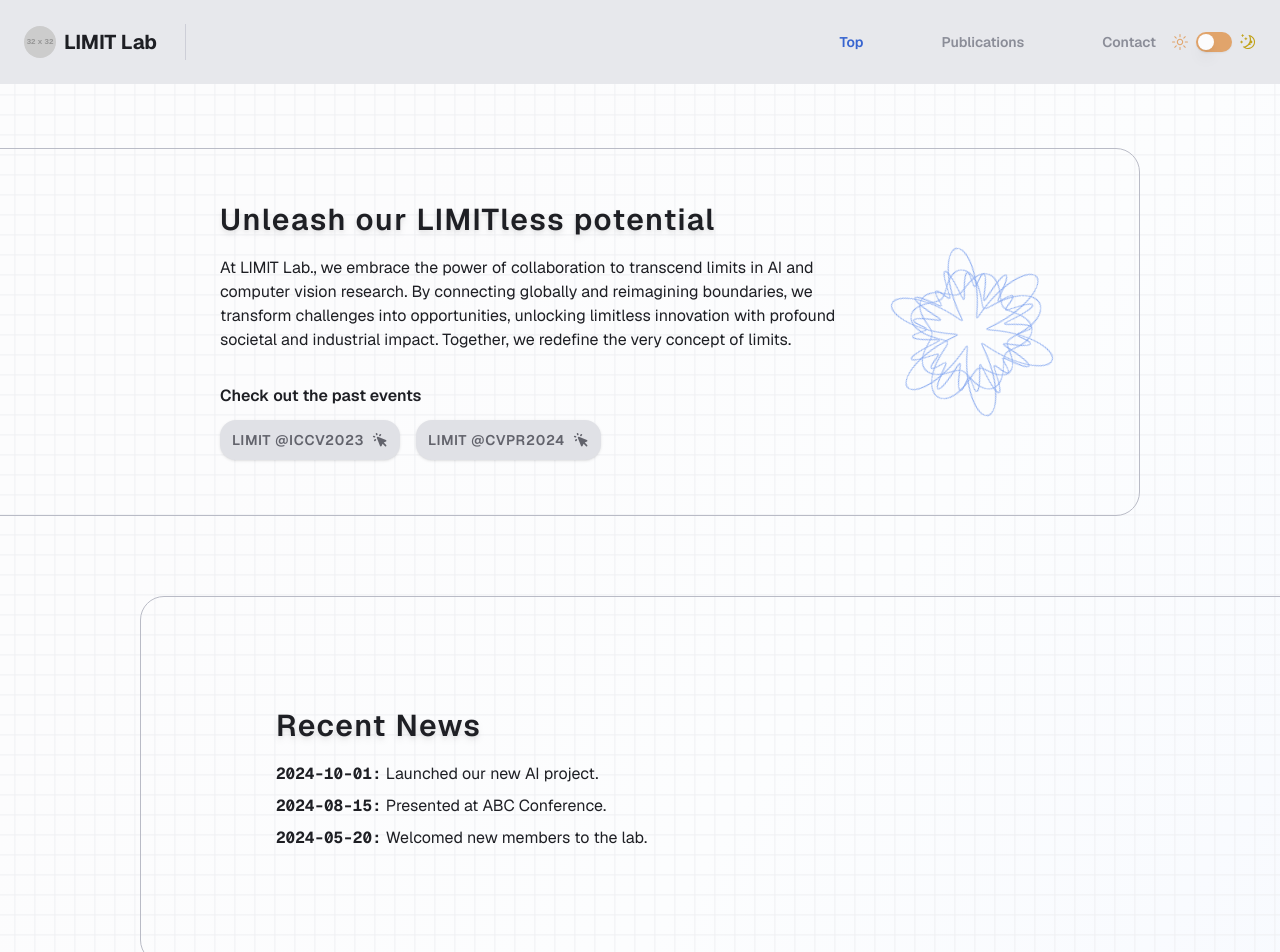
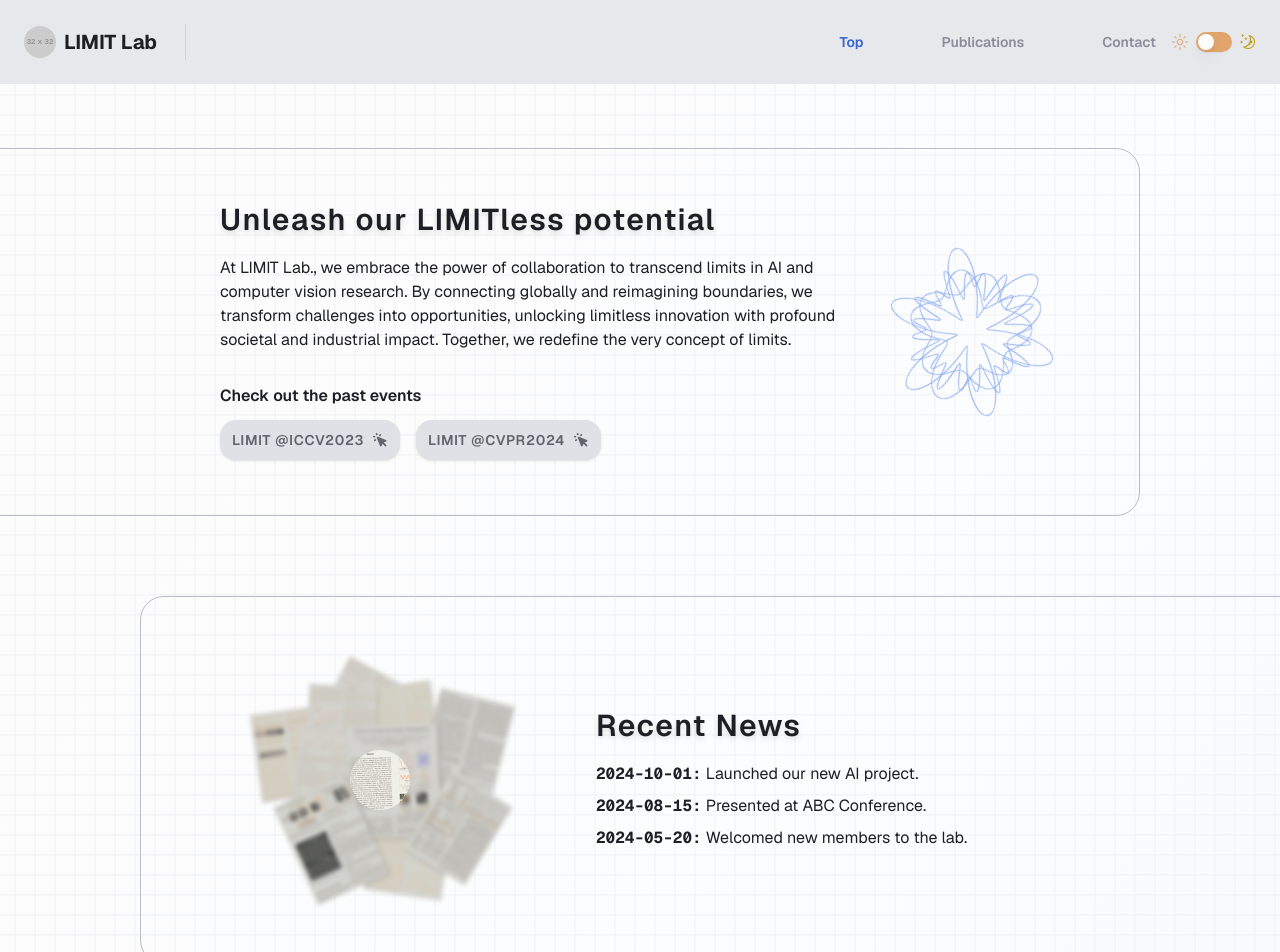
Before and after one commit to cvpaperchallenge-alumni/limit-lab-homepage, a Next.js app: page / in a window 1280 px wide. Shown: the top 952 px of the page. Built offline with nearby package versions, Linux system fonts and the light colour scheme; what tailwindcss-animated would draw is missing.

Commit message:
:art: Update paper ocean design

```diff
--- a/src/app/(homepage)/page.tsx
+++ b/src/app/(homepage)/page.tsx
@@ -74,7 +74,7 @@ export default function TopPage() {
 
       {/* Recent News */}
       <div className="relative flex w-full max-w-[1000px] animate-slide-in-right flex-col-reverse items-center gap-6 px-4 py-8 sm:px-8 sm:py-10 md:flex-row md:items-center md:gap-8 md:px-12 md:py-14 lg:gap-14 lg:px-20 before:absolute before:inset-y-0 before:-right-full before:z-0 before:block before:w-[200%] before:rounded-l-3xl before:border before:border-block-border">
-        <div className="flex justify-center md:justify-start">
+        <div className="flex h-auto w-auto min-w-[320px] justify-center md:justify-start">
           <PaperOceanDesign />
         </div>
         <div className="flex w-full animate-fade-in-top flex-col items-start gap-3 animate-delay-700 animate-duration-500">
--- a/src/app/(homepage)/publications/page.tsx
+++ b/src/app/(homepage)/publications/page.tsx
@@ -132,13 +132,14 @@ export default function PublicationsPage() {
             <Card key={pub.id} className="w-full place-content-center p-3 sm:p-4">
               <CardContent className="flex h-full flex-col items-center gap-4 p-0 md:flex-row md:items-start">
                 {/* Publication Image */}
-                <div className="w-full md:w-1/3 md:min-w-60 lg:min-w-80">
+                <div className="w-full overflow-hidden rounded-md md:w-1/3 md:min-w-60 lg:min-w-80">
                   <AspectRatio ratio={16 / 9}>
                     <Image
                       src={pub.imageUrl}
                       alt={pub.title}
                       fill
                       className="rounded-md object-cover"
+                      priority={pub.id === 1}
                     />
                   </AspectRatio>
                 </div>
--- a/src/components/paper-ocean-design.tsx
+++ b/src/components/paper-ocean-design.tsx
@@ -18,29 +18,36 @@ export function PaperOceanDesign() {
 
   return (
     <div
-      className="relative h-48 w-full max-w-80 sm:h-56 md:h-64"
+      className="relative h-48 w-80 overflow-hidden rounded-2xl sm:h-56 md:h-64"
       onMouseMove={handleMouseMove}
     >
       <Image
         src={testImage}
-        alt="paper ocean"
-        className="pointer-events-none absolute h-full w-full rounded-2xl object-cover blur-[2px] contrast-75"
+        alt="paper ocean background"
+        className="pointer-events-none absolute inset-0 h-full w-full object-cover blur-[2px] contrast-75"
+        priority
       />
+
       <Image
         src={testImage}
-        alt="paper ocean"
+        alt="paper ocean focus"
         className={
-          'pointer-events-none absolute h-full w-full rounded-2xl object-cover ' +
+          'pointer-events-none absolute inset-0 h-full w-full object-cover ' +
           (isIdle ? 'animate-scale-up-md' : '')
         }
         style={{
-          clipPath: isIdle
-            ? `circle(50px at ${cursor.x}px ${cursor.y}px)`
-            : `circle(30px at ${cursor.x}px ${cursor.y}px)`,
-          transition: isIdle ? 'clip-path 0.5s' : 'none',
+          clipPath: cursor.x === 0 && cursor.y === 0
+            ? 'circle(30px at 50% 50%)'
+            : isIdle
+              ? `circle(50px at ${cursor.x}px ${cursor.y}px)`
+              : `circle(30px at ${cursor.x}px ${cursor.y}px)`,
+          transition: isIdle ? 'clip-path 0.5s, transform 0.5s' : 'none',
           transform: isIdle ? 'scale(1.2)' : 'scale(1)',
-          transformOrigin: `${cursor.x}px ${cursor.y}px`,
+          transformOrigin: cursor.x === 0 && cursor.y === 0
+            ? 'center center'
+            : `${cursor.x}px ${cursor.y}px`,
         }}
+        priority
       />
     </div>
   )
```
